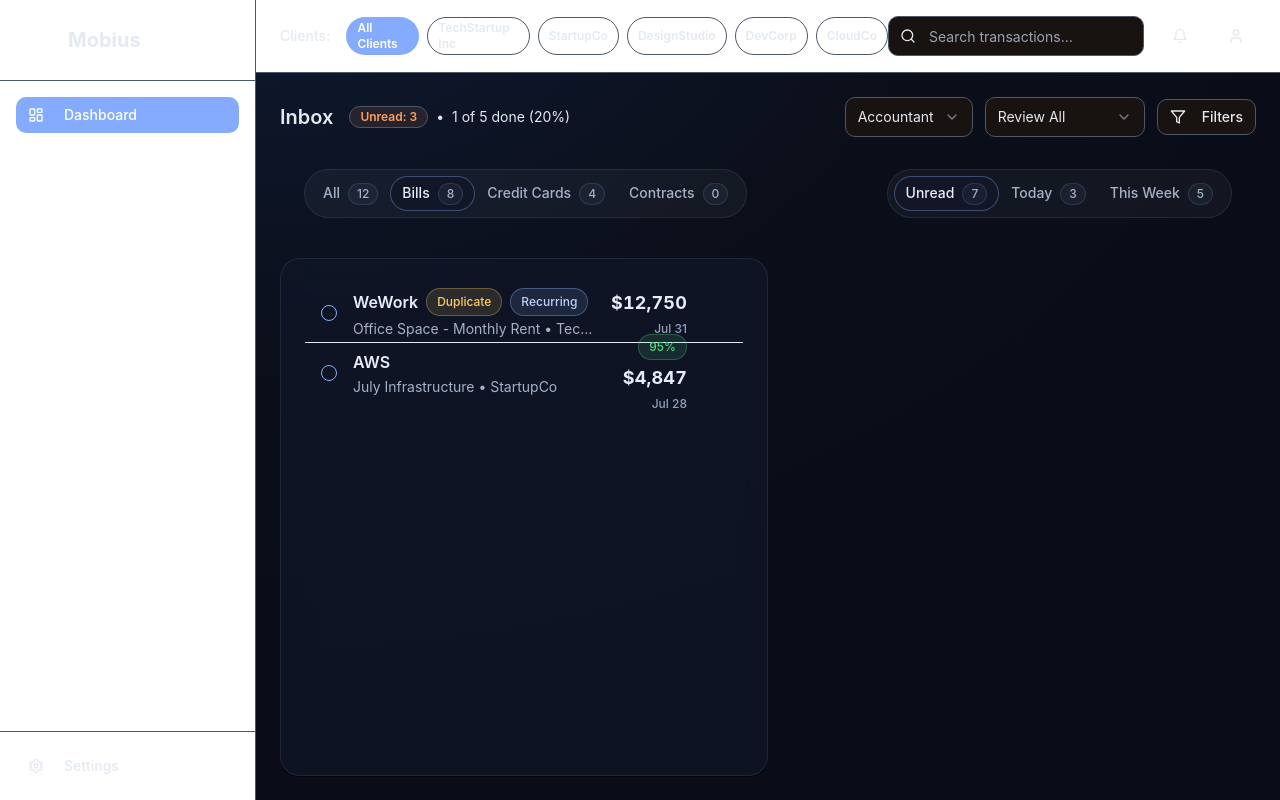
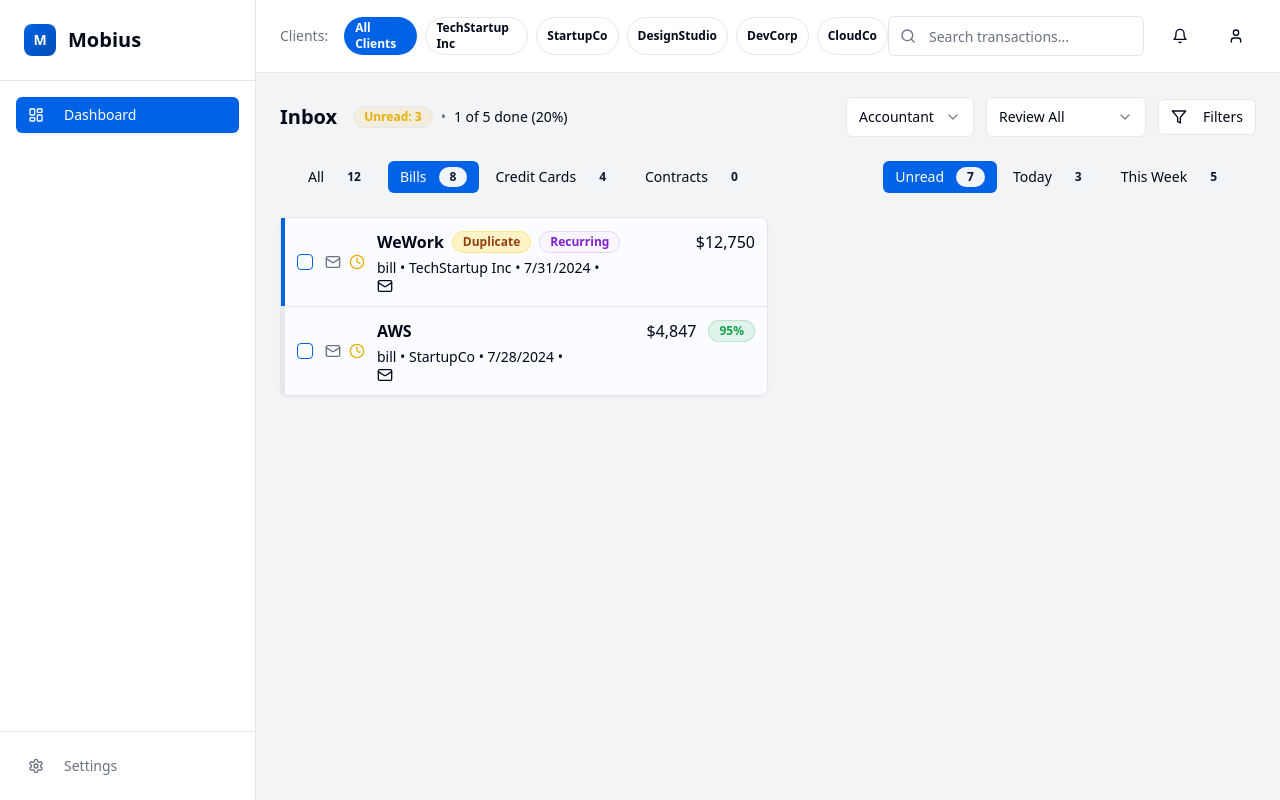
Before and after one commit to sureshsu06/aqqrue-client-vision, a React (Vite) app: page / in a window 1280 px wide. Built offline with nearby package versions, Linux system fonts and the light colour scheme.

Commit message:
Reverted to commit 686b9f213af1cfbb3f5c21138b43ca6698988927

```diff
--- a/src/components/TransactionInbox.tsx
+++ b/src/components/TransactionInbox.tsx
@@ -178,43 +178,46 @@ export function TransactionInbox({ onTransactionSelect }: TransactionInboxProps)
         onConfidenceChange={setConfidenceThreshold}
       />
 
-      {/* Quanta-style Segmented Filters */}
-      <div className="flex items-center justify-between py-4 px-6 mb-6">
-        <div className="tabseg">
+      {/* Gmail-style Toolbar */}
+      <div className="flex items-center justify-between py-2 px-4 bg-mobius-gray-50 rounded-lg mb-4">
+        <div className="flex items-center space-x-1">
           {filters.map((filter) => (
-            <div
+            <Button
               key={filter.id}
-              className={`item ${selectedFilter === filter.id ? 'active' : ''}`}
+              variant={selectedFilter === filter.id ? "default" : "ghost"}
+              size="sm"
               onClick={() => setSelectedFilter(filter.id)}
+              className="h-8"
             >
               <span>{filter.label}</span>
-              <span className="pill gray ml-2 text-xs px-2 py-0.5">
+              <Badge variant="secondary" className="ml-1 text-xs h-5">
                 {filter.count}
-              </span>
-            </div>
+              </Badge>
+            </Button>
           ))}
         </div>
 
-        <div className="tabseg">
+        <div className="flex items-center space-x-1">
           {statusFilters.map((filter) => (
-            <div
+            <Button
               key={filter.id}
-              className={`item ${selectedStatus === filter.id ? 'active' : ''}`}
+              variant={selectedStatus === filter.id ? "default" : "ghost"}
+              size="sm"
               onClick={() => setSelectedStatus(filter.id)}
+              className="h-8"
             >
               <span>{filter.label}</span>
-              <span className="pill gray ml-2 text-xs px-2 py-0.5">
+              <Badge variant="secondary" className="ml-1 text-xs h-5">
                 {filter.count}
-              </span>
-            </div>
+              </Badge>
+            </Button>
           ))}
         </div>
       </div>
 
-      {/* Glass Inbox with Reading Pane */}
-      <div className="flex-1 flex min-h-0 gap-6">
+      {/* Inbox with Reading Pane */}
+      <div className="flex-1 flex min-h-0">
         <div className="w-1/2">
-          <div className="glass-card pad h-full">
           <InboxList
             transactions={filteredTransactions}
             selectedTransaction={selectedTransaction}
@@ -225,17 +228,14 @@ export function TransactionInbox({ onTransactionSelect }: TransactionInboxProps)
             onQuickAssign={handleQuickAssign}
           />
         </div>
-        </div>
 
         {selectedTransaction && (
-          <div className="w-1/2">
           <ReadingPane
             transaction={selectedTransaction}
             onApprove={handleApprove}
             onEdit={handleEdit}
             onSeeHow={handleSeeHow}
           />
-          </div>
         )}
       </div>
     </div>
--- a/src/components/inbox/InboxList.tsx
+++ b/src/components/inbox/InboxList.tsx
@@ -3,7 +3,6 @@ import { Badge } from "@/components/ui/badge";
 import { Button } from "@/components/ui/button";
 import { Card } from "@/components/ui/card";
 import { Checkbox } from "@/components/ui/checkbox";
-import { DropdownMenu, DropdownMenuContent, DropdownMenuItem, DropdownMenuTrigger } from "@/components/ui/dropdown-menu";
 import { cn } from "@/lib/utils";
 import {
   Mail,
@@ -14,8 +13,7 @@ import {
   AlertCircle,
   Clock,
   Edit3,
-  UserCheck,
-  MoreHorizontal
+  UserCheck
 } from "lucide-react";
 
 export interface Transaction {
@@ -74,98 +72,119 @@ export function InboxList({
   };
 
   return (
-    <div className="h-full overflow-auto">
-      <div className="space-y-0">
-        {transactions.map((transaction, index) => (
+    <Card className="flex-1 bg-white shadow-mobius-md">
+      <div className="divide-y divide-mobius-gray-100">
+        {transactions.map((transaction) => (
           <div
             key={transaction.id}
             className={cn(
-              "group flex items-center space-x-4 p-4 cursor-pointer transition-all duration-200",
-              "border-b border-glass-border last:border-b-0",
-              "hover:transform hover:-translate-y-0.5 hover:bg-white/5",
-              selectedTransaction?.id === transaction.id
-                ? "bg-quanta-accent/10 border-l-2 border-l-quanta-accent"
-                : "",
-              selectedTransactions.includes(transaction.id) && "bg-quanta-accent/5"
+              "p-3 transition-colors cursor-pointer border-l-4 relative",
+              transaction.status === "unread" ? "border-l-mobius-blue bg-blue-50/30" : "border-l-transparent",
+              selectedTransaction?.id === transaction.id ? "bg-mobius-blue/10" : "hover:bg-mobius-gray-50"
             )}
             onClick={() => onTransactionSelect(transaction)}
             onMouseEnter={() => setHoveredRow(transaction.id)}
             onMouseLeave={() => setHoveredRow(null)}
-            style={{ height: '60px' }}
           >
+            <div className="flex items-center space-x-3">
               <Checkbox
                 checked={selectedTransactions.includes(transaction.id)}
-              onCheckedChange={(checked) => onTransactionToggle(transaction.id, checked as boolean)}
+                onCheckedChange={(checked) => onTransactionToggle(transaction.id, !!checked)}
                 onClick={(e) => e.stopPropagation()}
-              className="data-[state=checked]:bg-quanta-accent"
               />
 
-            <div className="flex-1 min-w-0 flex items-center justify-between">
+              <div className="flex items-center space-x-2 text-mobius-gray-500">
+                {getSourceIcon(transaction.source)}
+                {getStatusIcon(transaction.status)}
+              </div>
+
               <div className="flex-1 min-w-0">
-                {/* Line 1: Vendor + Badges */}
-                <div className="flex items-center space-x-2 mb-1">
-                  <span className="font-semibold text-base text-quanta-text">{transaction.vendor}</span>
+                {/* First line: Vendor + badges */}
+                <div className="flex items-center justify-between">
+                  <div className="flex items-center space-x-2">
+                    <h3 className={cn(
+                      "font-medium truncate",
+                      transaction.status === "unread" ? "text-mobius-gray-900 font-semibold" : "text-mobius-gray-700"
+                    )}>
+                      {transaction.vendor}
+                    </h3>
                     {transaction.isDuplicate && (
-                    <span className="pill amber">Duplicate</span>
+                      <Badge className="text-xs bg-amber-100 text-amber-800 border-amber-200">
+                        Duplicate
+                      </Badge>
                     )}
                     {transaction.isRecurring && (
-                    <span className="pill blue">Recurring</span>
+                      <Badge variant="outline" className="text-xs bg-purple-50 text-purple-700 border-purple-200">
+                        Recurring
+                      </Badge>
                     )}
                   </div>
 
-                {/* Line 2: Description + Client */}
-                <p className="text-sm text-quanta-muted truncate leading-tight">
-                  {transaction.description} • {transaction.client}
+                  <div className="flex items-center space-x-3">
+                    <div className="text-right">
+                      <p className={cn(
+                        "font-medium font-variant-numeric: tabular-nums",
+                        transaction.status === "unread" ? "text-mobius-gray-900" : "text-mobius-gray-700"
+                      )}>
+                        ${transaction.amount.toLocaleString()}
                       </p>
                     </div>
 
-              {/* Right Column: Amount, Date, Confidence */}
-              <div className="text-right flex flex-col items-end space-y-1 ml-4">
                     {transaction.confidence && (
-                  <span className={cn(
-                    "pill text-xs",
+                      <Badge
+                        variant="outline"
+                        className={`text-xs ${
                           transaction.confidence >= 95
-                      ? "green"
+                            ? 'bg-status-done/10 text-status-done border-status-done/20'
                             : transaction.confidence >= 85
-                      ? "blue"
-                      : "gray"
-                  )}>
+                            ? 'bg-blue-50 text-blue-700 border-blue-200'
+                            : 'bg-mobius-gray-50 text-mobius-gray-600 border-mobius-gray-200'
+                        }`}
+                      >
                         {transaction.confidence}%
-                  </span>
+                      </Badge>
                     )}
-                <div className="amount text-lg font-bold text-quanta-text">
-                  ${transaction.amount.toLocaleString()}
+
+                    {/* Quick Actions - show on hover */}
+                    {hoveredRow === transaction.id && transaction.status === "unread" && (
+                      <div className="flex space-x-1" onClick={(e) => e.stopPropagation()}>
+                        <Button
+                          variant="ghost"
+                          size="sm"
+                          className="h-6 px-2 text-xs"
+                          onClick={() => onQuickApprove(transaction.id)}
+                        >
+                          <CheckCircle2 className="w-3 h-3 mr-1" />
+                          Approve
+                        </Button>
+                        <Button
+                          variant="ghost"
+                          size="sm"
+                          className="h-6 px-2 text-xs"
+                          onClick={() => onQuickAssign(transaction.id)}
+                        >
+                          <UserCheck className="w-3 h-3 mr-1" />
+                          Assign
+                        </Button>
                       </div>
-                <div className="text-xs text-quanta-label font-medium">
-                  {new Date(transaction.date).toLocaleDateString('en-US', {
-                    month: 'short',
-                    day: 'numeric'
-                  })}
+                    )}
                   </div>
                 </div>
 
-              {/* Quick Actions */}
-              <div className="ml-2">
-                <DropdownMenu>
-                  <DropdownMenuTrigger asChild>
-                    <Button variant="ghost" size="sm" className="btn icon opacity-0 group-hover:opacity-100">
-                      <MoreHorizontal className="h-4 w-4" />
-                    </Button>
-                  </DropdownMenuTrigger>
-                  <DropdownMenuContent align="end" className="glass-card">
-                    <DropdownMenuItem onClick={() => onQuickApprove(transaction.id)}>
-                      Quick Approve
-                    </DropdownMenuItem>
-                    <DropdownMenuItem onClick={() => onQuickAssign(transaction.id)}>
-                      Assign to Controller
-                    </DropdownMenuItem>
-                  </DropdownMenuContent>
-                </DropdownMenu>
+                {/* Second line: meta info */}
+                <div className="mt-1">
+                  <p className={cn(
+                    "text-sm truncate",
+                    transaction.status === "unread" ? "text-mobius-gray-600" : "text-mobius-gray-500"
+                  )}>
+                    {transaction.type} • {transaction.client} • {new Date(transaction.date).toLocaleDateString()} • {getSourceIcon(transaction.source)}
+                  </p>
+                </div>
               </div>
             </div>
           </div>
         ))}
       </div>
-    </div>
+    </Card>
   );
 }
--- a/src/index.css
+++ b/src/index.css
@@ -1,4 +1,3 @@
-@import url('./styles/tokens.css');
 @tailwind base;
 @tailwind components;
 @tailwind utilities;
@@ -8,40 +7,119 @@ All colors MUST be HSL.
 */
 
 @layer base {
-  :root {
-    /* Quanta Dark Theme */
-    --background: 11 19% 8%;
-    --foreground: 213 31% 92%;
-    --card: 213 39% 13%;
-    --card-foreground: 213 31% 92%;
-    --popover: 213 39% 13%;
-    --popover-foreground: 213 31% 92%;
-    --primary: 221 100% 76%;
+:root {
+    --background: 0 0% 100%;
+    --foreground: 222.2 84% 4.9%;
+
+    --card: 0 0% 100%;
+    --card-foreground: 222.2 84% 4.9%;
+
+    --popover: 0 0% 100%;
+    --popover-foreground: 222.2 84% 4.9%;
+
+    --primary: 214 100% 45%;
     --primary-foreground: 0 0% 100%;
-    --secondary: 213 39% 13%;
-    --secondary-foreground: 213 31% 92%;
-    --muted: 213 39% 13%;
-    --muted-foreground: 213 15% 65%;
-    --accent: 221 100% 76%;
-    --accent-foreground: 0 0% 100%;
-    --destructive: 0 79% 76%;
-    --destructive-foreground: 0 0% 100%;
-    --border: 213 15% 35%;
-    --input: 213 15% 35%;
-    --ring: 221 57% 78%;
+
+    --secondary: 210 40% 96.1%;
+    --secondary-foreground: 222.2 47.4% 11.2%;
+
+    --muted: 220 14.3% 95.9%;
+    --muted-foreground: 220 8.9% 46.1%;
+
+    --accent: 210 40% 96.1%;
+    --accent-foreground: 222.2 47.4% 11.2%;
+
+    --destructive: 0 84.2% 60.2%;
+    --destructive-foreground: 210 40% 98%;
+
+    --border: 220 13% 91%;
+    --input: 220 13% 91%;
+    --ring: 214 100% 45%;
+
+    /* Mobius brand colors */
+    --mobius-blue: 214 100% 45%;
+    --mobius-blue-light: 214 100% 85%;
+    --mobius-blue-dark: 214 100% 35%;
+    --mobius-green: 142 76% 36%;
+    --mobius-green-light: 142 76% 85%;
+    --mobius-orange: 25 95% 53%;
+    --mobius-orange-light: 25 95% 85%;
+    --mobius-gray-50: 220 14.3% 95.9%;
+    --mobius-gray-100: 220 13% 91%;
+    --mobius-gray-500: 220 8.9% 46.1%;
+    --mobius-gray-900: 222.2 84% 4.9%;
 
     /* Status colors */
-    --status-pending: 25 95% 68%;
-    --status-approved: 142 76% 60%;
-    --status-review: 221 100% 76%;
-    --status-done: 142 76% 60%;
+    --status-pending: 45 93% 47%;
+    --status-approved: 142 76% 36%;
+    --status-review: 25 95% 53%;
+    --status-done: 142 76% 36%;
 
-    /* Shadows and Effects */
-    --shadow-glass: 0 1px 0 rgba(0, 0, 0, 0.5);
-    --shadow-elevated: 0 8px 24px rgba(0, 0, 0, 0.35);
-    --shadow-glow: 0 0 40px rgba(139, 183, 255, 0.25);
+    /* Gradients */
+    --gradient-primary: linear-gradient(135deg, hsl(var(--mobius-blue)), hsl(var(--mobius-blue-dark)));
+    --gradient-card: linear-gradient(145deg, hsl(0 0% 100%) 0%, hsl(220 14.3% 98%) 100%);
 
-    --radius: 0.75rem;
+    /* Shadows */
+    --shadow-sm: 0 1px 2px 0 hsl(220 43% 11% / 0.05);
+    --shadow-md: 0 4px 6px -1px hsl(220 43% 11% / 0.1), 0 2px 4px -1px hsl(220 43% 11% / 0.06);
+    --shadow-lg: 0 10px 15px -3px hsl(220 43% 11% / 0.1), 0 4px 6px -2px hsl(220 43% 11% / 0.05);
+    --shadow-glow: 0 0 20px hsl(var(--mobius-blue) / 0.15);
+
+    --radius: 0.5rem;
+
+    --sidebar-background: 0 0% 98%;
+
+    --sidebar-foreground: 240 5.3% 26.1%;
+
+    --sidebar-primary: 240 5.9% 10%;
+
+    --sidebar-primary-foreground: 0 0% 98%;
+
+    --sidebar-accent: 240 4.8% 95.9%;
+
+    --sidebar-accent-foreground: 240 5.9% 10%;
+
+    --sidebar-border: 220 13% 91%;
+
+    --sidebar-ring: 217.2 91.2% 59.8%;
+  }
+
+  .dark {
+    --background: 222.2 84% 4.9%;
+    --foreground: 210 40% 98%;
+
+    --card: 222.2 84% 4.9%;
+    --card-foreground: 210 40% 98%;
+
+    --popover: 222.2 84% 4.9%;
+    --popover-foreground: 210 40% 98%;
+
+    --primary: 210 40% 98%;
+    --primary-foreground: 222.2 47.4% 11.2%;
+
+    --secondary: 217.2 32.6% 17.5%;
+    --secondary-foreground: 210 40% 98%;
+
+    --muted: 217.2 32.6% 17.5%;
+    --muted-foreground: 215 20.2% 65.1%;
+
+    --accent: 217.2 32.6% 17.5%;
+    --accent-foreground: 210 40% 98%;
+
+    --destructive: 0 62.8% 30.6%;
+    --destructive-foreground: 210 40% 98%;
+
+    --border: 217.2 32.6% 17.5%;
+    --input: 217.2 32.6% 17.5%;
+    --ring: 212.7 26.8% 83.9%;
+    --sidebar-background: 240 5.9% 10%;
+    --sidebar-foreground: 240 4.8% 95.9%;
+    --sidebar-primary: 224.3 76.3% 48%;
+    --sidebar-primary-foreground: 0 0% 100%;
+    --sidebar-accent: 240 3.7% 15.9%;
+    --sidebar-accent-foreground: 240 4.8% 95.9%;
+    --sidebar-border: 240 3.7% 15.9%;
+    --sidebar-ring: 217.2 91.2% 59.8%;
   }
 }
 
@@ -51,9 +129,6 @@ All colors MUST be HSL.
   }
 
   body {
-    background: #0B0F1A;
-    background-image: radial-gradient(1200px 800px at 20% -10%, #0F1A33 0%, #0B0F1A 55%, #0A0D18 100%);
-    color: hsl(var(--foreground));
-    font-family: Inter, ui-sans-serif, system-ui;
+    @apply bg-background text-foreground;
   }
 }
--- a/src/styles/tokens.css
+++ /dev/null
@@ -1,236 +0,0 @@
-:root {
-  /* Backgrounds */
-  --bg: #0B0F1A;
-  --bg-gradient: radial-gradient(1200px 800px at 20% -10%, #0F1A33 0%, #0B0F1A 55%, #0A0D18 100%);
-
-  /* Surfaces (glass) */
-  --surface: rgba(18, 23, 39, 0.7);
-  --surface-strong: rgba(18, 23, 39, 0.9);
-  --surface-border: rgba(120, 144, 180, 0.16);
-  --surface-ring: rgba(130, 170, 255, 0.28);
-
-  /* Text */
-  --text: #E7ECF7;
-  --text-muted: #A6B1C8;
-  --text-label: #93A0BE;
-
-  /* Accent / states */
-  --accent: #8BB7FF;
-  --accent-2: #5D8BFF;
-  --success: #54D885;
-  --warning: #FFCA69;
-  --danger: #FF7A84;
-
-  /* Radii, spacing, shadows */
-  --r-md: 12px;
-  --r-lg: 16px;
-  --r-xl: 20px;
-  --r-2xl: 24px;
-  --sp-1: 4px;
-  --sp-2: 8px;
-  --sp-3: 12px;
-  --sp-4: 16px;
-  --sp-5: 20px;
-  --sp-6: 24px;
-  --sp-8: 32px;
-
-  --shadow-1: 0 1px 0 rgba(0, 0, 0, 0.5);
-  --shadow-2: 0 8px 24px rgba(0, 0, 0, 0.35);
-}
-
-html,
-body {
-  background: var(--bg);
-  color: var(--text);
-  font-family: Inter, ui-sans-serif, system-ui;
-}
-
-/* Glass Cards */
-.glass-card {
-  background: var(--surface);
-  border: 1px solid var(--surface-border);
-  border-radius: var(--r-xl);
-  backdrop-filter: saturate(140%) blur(12px);
-  box-shadow: var(--shadow-1);
-  transition: background 0.18s, border-color 0.18s, transform 0.18s;
-}
-
-.glass-card:hover {
-  transform: translateY(-1px);
-  border-color: rgba(120, 144, 180, 0.24);
-}
-
-.glass-card.pad {
-  padding: var(--sp-6);
-}
-
-/* Buttons */
-.btn {
-  height: 36px;
-  padding: 0 12px;
-  border-radius: 10px;
-  border: 1px solid var(--surface-border);
-  color: var(--text);
-  background: rgba(255, 255, 255, 0.02);
-  transition: background 0.18s, border-color 0.18s, transform 0.18s;
-  display: inline-flex;
-  align-items: center;
-  justify-content: center;
-  gap: 6px;
-  font-weight: 500;
-  font-size: 14px;
-}
-
-.btn:hover {
-  background: rgba(255, 255, 255, 0.06);
-}
-
-.btn.primary {
-  border-color: rgba(139, 183, 255, 0.35);
-  background: linear-gradient(180deg, #294FFF, #1B38E5);
-  color: white;
-  box-shadow: 0 6px 18px rgba(41, 79, 255, 0.25);
-}
-
-.btn.ghost {
-  background: transparent;
-  color: #CFE0FF;
-  border-color: transparent;
-}
-
-.btn.ghost:hover {
-  background: rgba(255, 255, 255, 0.06);
-  border-color: var(--surface-border);
-}
-
-.btn.icon {
-  width: 32px;
-  padding: 0;
-  display: grid;
-  place-items: center;
-}
-
-/* Pills & Badges */
-.pill {
-  padding: 4px 10px;
-  border-radius: 999px;
-  font-size: 12px;
-  border: 1px solid var(--surface-border);
-  background: rgba(255, 255, 255, 0.05);
-  color: var(--text-muted);
-  font-weight: 500;
-  display: inline-flex;
-  align-items: center;
-  gap: 4px;
-}
-
-.pill.blue {
-  color: #BBD2FF;
-  border-color: rgba(139, 183, 255, 0.35);
-  background: rgba(139, 183, 255, 0.12);
-}
-
-.pill.green {
-  color: var(--success);
-  border-color: rgba(84, 216, 133, 0.3);
-  background: rgba(84, 216, 133, 0.12);
-}
-
-.pill.amber {
-  color: var(--warning);
-  border-color: rgba(255, 202, 105, 0.3);
-  background: rgba(255, 202, 105, 0.12);
-}
-
-.pill.gray {
-  color: var(--text-muted);
-  border-color: rgba(120, 144, 180, 0.2);
-  background: rgba(120, 144, 180, 0.08);
-}
-
-/* Segmented Tabs */
-.tabseg {
-  display: inline-flex;
-  padding: 6px;
-  border-radius: 999px;
-  background: rgba(255, 255, 255, 0.04);
-  border: 1px solid var(--surface-border);
-}
-
-.tabseg .item {
-  padding: 6px 12px;
-  border-radius: 999px;
-  color: var(--text-muted);
-  font-size: 14px;
-  font-weight: 500;
-  cursor: pointer;
-  transition: all 0.18s;
-}
-
-.tabseg .item.active {
-  background: var(--surface-strong);
-  color: var(--text);
-  box-shadow: inset 0 0 0 1px rgba(139, 183, 255, 0.35);
-}
-
-/* Typography */
-.label {
-  color: var(--text-label);
-  text-transform: uppercase;
-  letter-spacing: 0.04em;
-  font-weight: 600;
-  font-size: 12px;
-}
-
-.amount {
-  font-variant-numeric: tabular-nums;
-  font-weight: 700;
-  letter-spacing: 0.01em;
-}
-
-/* Dividers */
-.hr {
-  height: 1px;
-  background: var(--surface-border);
-  margin: 16px 0;
-}
-
-/* Focus states */
-.focusable:focus {
-  outline: none;
-  box-shadow: 0 0 0 3px var(--surface-ring);
-}
-
-/* Metrics panel */
-.metrics {
-  display: grid;
-  grid-template-columns: repeat(3, minmax(0, 1fr));
-  gap: 0;
-}
-
-.metrics .col {
-  padding: var(--sp-6);
-  border-right: 1px solid var(--surface-border);
-}
-
-.metrics .col:last-child {
-  border-right: none;
-}
-
-.metric {
-  display: grid;
-  grid-template-columns: 1fr 1fr;
-  row-gap: 10px;
-}
-
-.metric .label {
-  text-transform: uppercase;
-  letter-spacing: 0.04em;
-  color: var(--text-label);
-  font-size: 12px;
-}
-
-.metric .value {
-  font-variant-numeric: tabular-nums;
-  font-weight: 600;
-}
--- a/tailwind.config.ts
+++ b/tailwind.config.ts
@@ -62,26 +62,34 @@ export default {
 					DEFAULT: 'hsl(var(--card))',
 					foreground: 'hsl(var(--card-foreground))'
 				},
-				glass: {
-					surface: 'var(--glass-surface)',
-					border: 'var(--glass-border)',
-					ring: 'var(--glass-ring)'
-				},
-				quanta: {
-					text: '#E7ECF7',
-					muted: '#A6B1C8',
-					label: '#93A0BE',
-					accent: '#8BB7FF',
-					'accent-2': '#5D8BFF',
-					success: '#54D885',
-					warning: '#FFCA69',
-					danger: '#FF7A84'
+				mobius: {
+					blue: 'hsl(var(--mobius-blue))',
+					'blue-light': 'hsl(var(--mobius-blue-light))',
+					'blue-dark': 'hsl(var(--mobius-blue-dark))',
+					green: 'hsl(var(--mobius-green))',
+					'green-light': 'hsl(var(--mobius-green-light))',
+					orange: 'hsl(var(--mobius-orange))',
+					'orange-light': 'hsl(var(--mobius-orange-light))',
+					'gray-50': 'hsl(var(--mobius-gray-50))',
+					'gray-100': 'hsl(var(--mobius-gray-100))',
+					'gray-500': 'hsl(var(--mobius-gray-500))',
+					'gray-900': 'hsl(var(--mobius-gray-900))'
 				},
 				status: {
 					pending: 'hsl(var(--status-pending))',
 					approved: 'hsl(var(--status-approved))',
 					review: 'hsl(var(--status-review))',
 					done: 'hsl(var(--status-done))'
+				},
+				sidebar: {
+					DEFAULT: 'hsl(var(--sidebar-background))',
+					foreground: 'hsl(var(--sidebar-foreground))',
+					primary: 'hsl(var(--sidebar-primary))',
+					'primary-foreground': 'hsl(var(--sidebar-primary-foreground))',
+					accent: 'hsl(var(--sidebar-accent))',
+					'accent-foreground': 'hsl(var(--sidebar-accent-foreground))',
+					border: 'hsl(var(--sidebar-border))',
+					ring: 'hsl(var(--sidebar-ring))'
 				}
 			},
 			borderRadius: {
```
Lines whose indentation alone changed are shown as unchanged.
